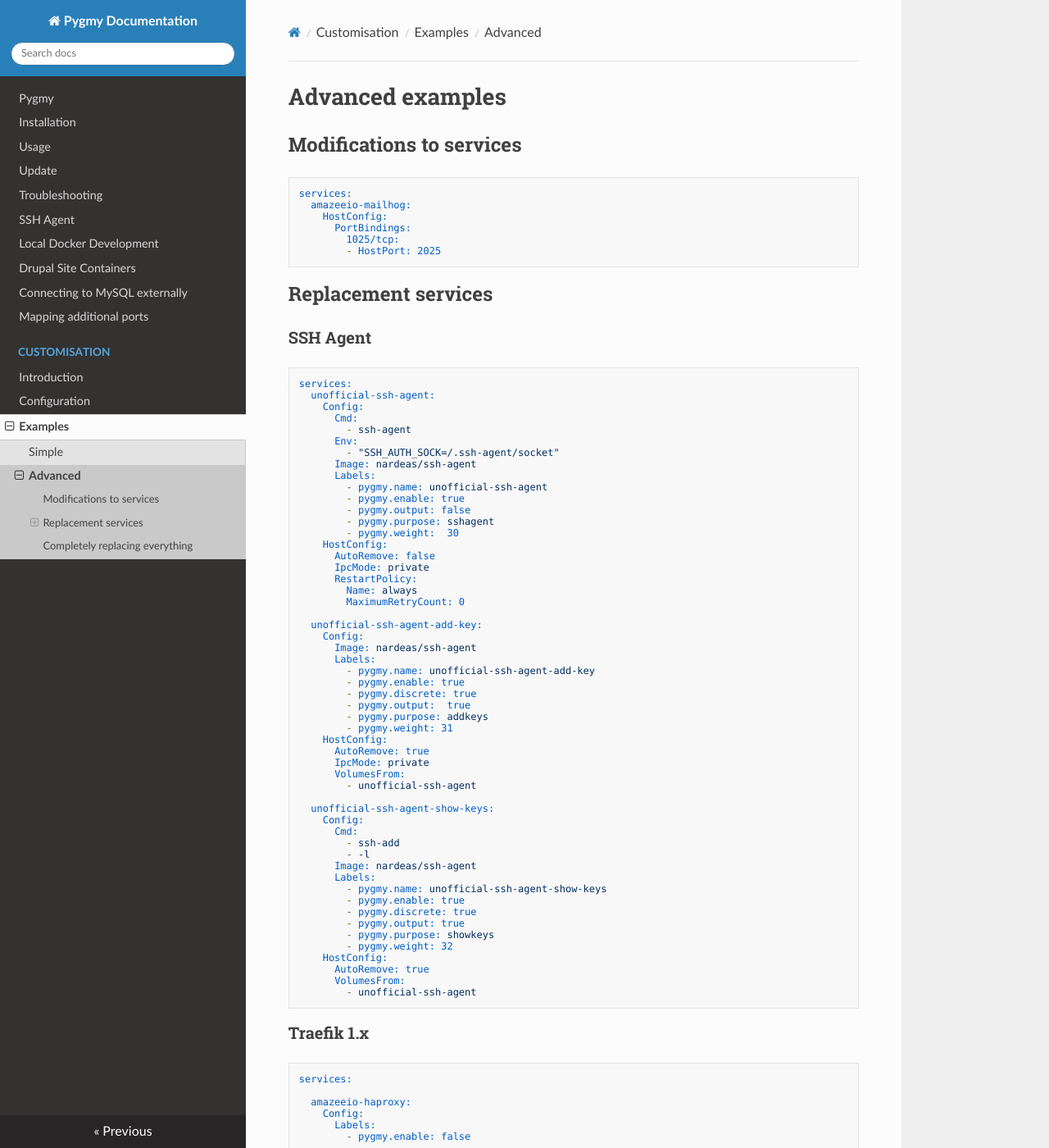
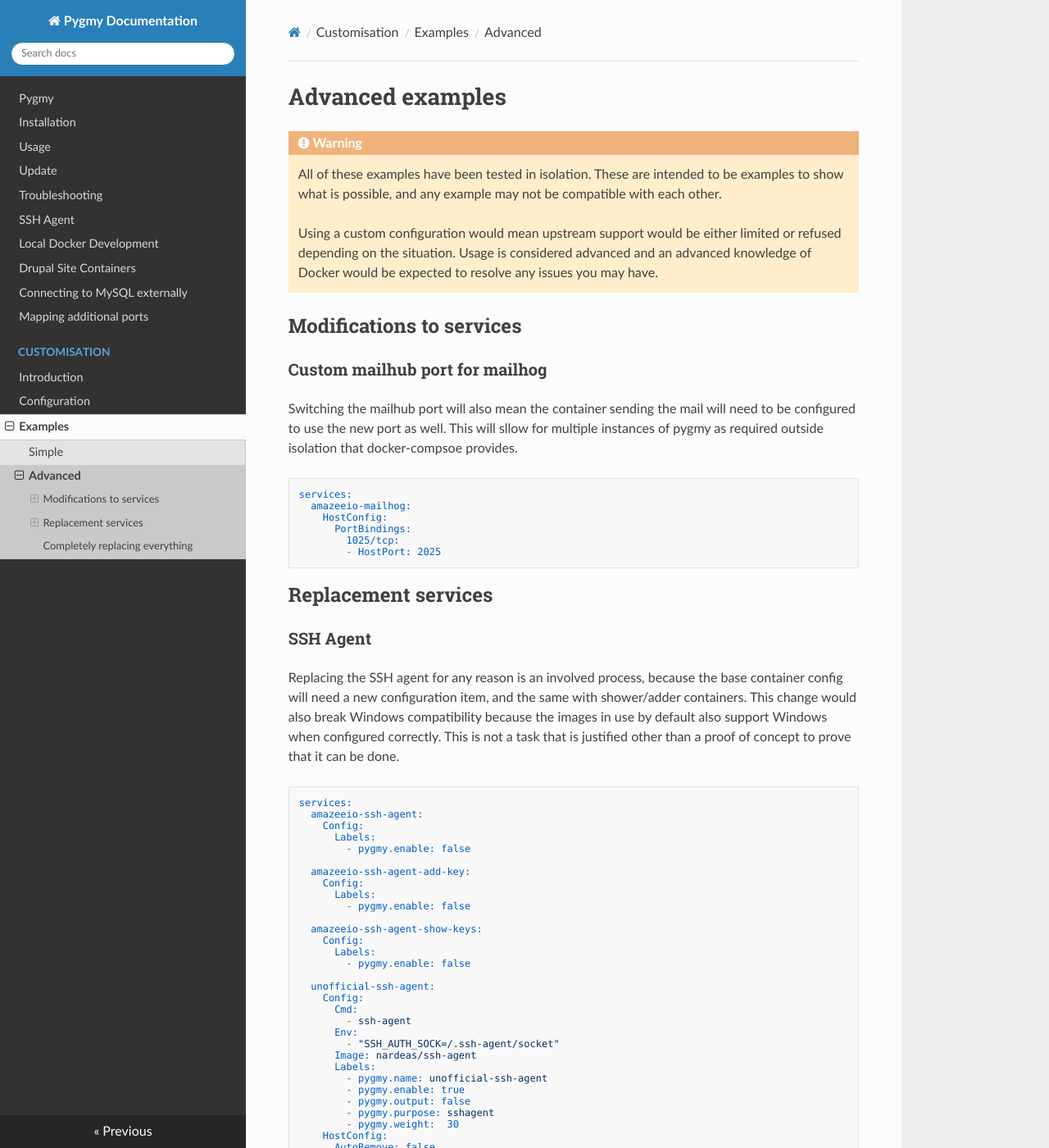
Before and after one commit to pygmystack/pygmy, an MkDocs documentation site: the page built from docs/customisation/examples_advanced.md, in a window 1280 px wide and 1400 px high. Shown: the whole window at 82% size. Built offline with MkDocs 1.6.1, drawn with Linux system fonts in a browser that asks for light colours; nearby versions of some CDN libraries; some of the changed text lies outside the part shown.

Commit message:
more docs awesomeness
Signed-off-by: Karl Hepworth <karl.hepworth@gmail.com>

````diff
--- a/docs/customisation/examples_advanced.md
+++ b/docs/customisation/examples_advanced.md
@@ -7,7 +7,14 @@
 ---
 
 # Advanced examples
+!!! warning
+    All of these examples have been tested in isolation. These are intended to be examples to show what is possible, and any example may not be compatible with each other.
+
+    Using a custom configuration would mean upstream support would be either limited or refused depending on the situation. Usage is considered advanced and an advanced knowledge of Docker would be expected to resolve any issues you may have.
+
 ## Modifications to services
+### Custom mailhub port for mailhog
+Switching the mailhub port will also mean the container sending the mail will need to be configured to use the new port as well. This will sllow for multiple instances of pygmy as required outside isolation that docker-compsoe provides.
 ```yaml
 services:
   amazeeio-mailhog:
@@ -19,8 +26,24 @@
 
 ## Replacement services
 ### SSH Agent
+Replacing the SSH agent for any reason is an involved process, because the base container config will need a new configuration item, and the same with shower/adder containers. This change would also break Windows compatibility because the images in use by default also support Windows when configured correctly. This is not a task that is justified other than a proof of concept to prove that it can be done.
 ```yaml
 services:
+  amazeeio-ssh-agent:
+    Config:
+      Labels:
+        - pygmy.enable: false
+
+  amazeeio-ssh-agent-add-key:
+    Config:
+      Labels:
+        - pygmy.enable: false
+
+  amazeeio-ssh-agent-show-keys:
+    Config:
+      Labels:
+        - pygmy.enable: false
+
   unofficial-ssh-agent:
     Config:
       Cmd:
@@ -77,6 +100,7 @@
 ```
 
 ### Traefik 1.x
+Pygmy-go was created from the desire to integrate Traefik 1.x with the Ruby version of `pygmy` It's a replacement to `haproxy` which can provide a `sudo`less and resolver-free experience. This one doesn't require additional configuration to get going, unlike the configuration for Traefik 2.x.
 ```yaml
 services:
 
@@ -143,6 +167,7 @@
 ```
 
 ### Traefik 2.x
+Traefik 2.0 is made for Kubernernetes, so with it comes a lot of difference in configuration for pygmy. This one will require additional configuration. This one is tailored for a single service in a docker-compose project where the labels `traefik.enable` is `true`, and `traefik.port` is the port Traefik will be looking on.
 ```yaml
   amazeeio-haproxy:
     Config:
@@ -208,16 +233,62 @@
 
 ## Completely replacing everything
 ```yaml
+defaults: false
 services:
-  amazeeio-haproxy:
+
+  pygmy-ssh-agent:
     Config:
+      Cmd:
+        - ssh-agent
+      Env:
+        - "SSH_AUTH_SOCK=/.ssh-agent/socket"
+      Image: nardeas/ssh-agent
       Labels:
-        - pygmy.enable: false
+        - pygmy.name: pygmy-ssh-agent
+        - pygmy.enable: true
+        - pygmy.output: false
+        - pygmy.purpose: sshagent
+        - pygmy.weight:  30
+    HostConfig:
+      AutoRemove: false
+      IpcMode: private
+      RestartPolicy:
+        Name: always
+        MaximumRetryCount: 0
 
-  amazeeio-dnsmasq:
+  pygmy-ssh-agent-add-key:
     Config:
+      Image: nardeas/ssh-agent
       Labels:
-        - pygmy.enable: false
+        - pygmy.name: pygmy-ssh-agent-add-key
+        - pygmy.enable: true
+        - pygmy.discrete: true
+        - pygmy.output:  true
+        - pygmy.purpose: addkeys
+        - pygmy.weight: 31
+    HostConfig:
+      AutoRemove: true
+      IpcMode: private
+      VolumesFrom:
+        - pygmy-ssh-agent
+
+  pygmy-ssh-agent-show-keys:
+    Config:
+      Cmd:
+        - ssh-add
+        - -l
+      Image: nardeas/ssh-agent
+      Labels:
+        - pygmy.name: pygmy-ssh-agent-show-keys
+        - pygmy.enable: true
+        - pygmy.discrete: true
+        - pygmy.output: true
+        - pygmy.purpose: showkeys
+        - pygmy.weight: 32
+    HostConfig:
+      AutoRemove: true
+      VolumesFrom:
+        - pygmy-ssh-agent
 
   amazeeio-mailhog:
     Config:
@@ -227,14 +298,14 @@
         - traefik.port: 80
         - traefik.http.routers.mailhog.rule: Host(`mailhog.docker.amazee.io`)
 
-  unofficial-phpmyadmin:
+  pygmy-phpmyadmin:
     Config:
       Image: phpmyadmin/phpmyadmin
       Env:
         - "PMA_ARBITRARY=1"
       Labels:
         - pygmy.enable: true
-        - pygmy.name: unofficial-phpmyadmin
+        - pygmy.name: pygmy-phpmyadmin
         - pygmy.weight: 20
         - pygmy.url: http://phpmyadmin.docker.amazee.io
         - traefik.enable: true
@@ -245,12 +316,12 @@
         80/tcp:
           - HostPort: 8770
 
-  unofficial-portainer:
+  pygmy-portainer:
     Config:
       Image: portainer/portainer
       Labels:
         - pygmy.enable: true
-        - pygmy.name: unofficial-portainer
+        - pygmy.name: pygmy-portainer
         - pygmy.url: http://portainer.docker.amazee.io
         - traefik.enable: true
         - traefik.port: 80
@@ -267,7 +338,7 @@
         9000/tcp:
           - HostPort: 8100
 
-  unofficial-traefik-2:
+  pygmy-traefik:
     Config:
       Image: library/traefik:v2.1.3
       Cmd:
@@ -286,10 +357,10 @@
         8080/tcp:
           HostPort: 3080
       Labels:
-        - pygmy.name: unofficial-traefik-2
+        - pygmy.name: pygmy-traefik
         - pygmy.enable: true
         - pygmy.url: http://traefik.docker.amazee.io
-        - traefik.docker.network: amazeeio-network
+        - traefik.docker.network: pygmy-network
         - traefik.enable: true
         - traefik.port: 80
         - traefik.http.routers.traefik.rule: Host(`traefik.docker.amazee.io`)
@@ -317,22 +388,20 @@
           - HostPort: 8080
 
 networks:
-  amazeeio-network:
-    Name: amazeeio-network
+  pygmy-network:
+    Name: pygmy-network
     Containers:
       amazeeio-haproxy: {}
       unofficial-traefik-2:
-        Name: unofficial-traefik-2
+        Name: pygmy-traefik
       amazeeio-mailhog:
         Name: amazeeio-mailhog
       unofficial-portainer:
-        Name: unofficial-portainer
+        Name: pygmy-portainer
       unofficial-phpmyadmin:
-        Name: unofficial-phpmyadmin
+        Name: pygmy-phpmyadmin
     Labels:
       - pygmy.network: true
-
-resolvers: []
 
 volumes:
   portainer_data:
````
Also changed, not shown: docs/customisation/examples_simple.md (+13 -4 lines).
